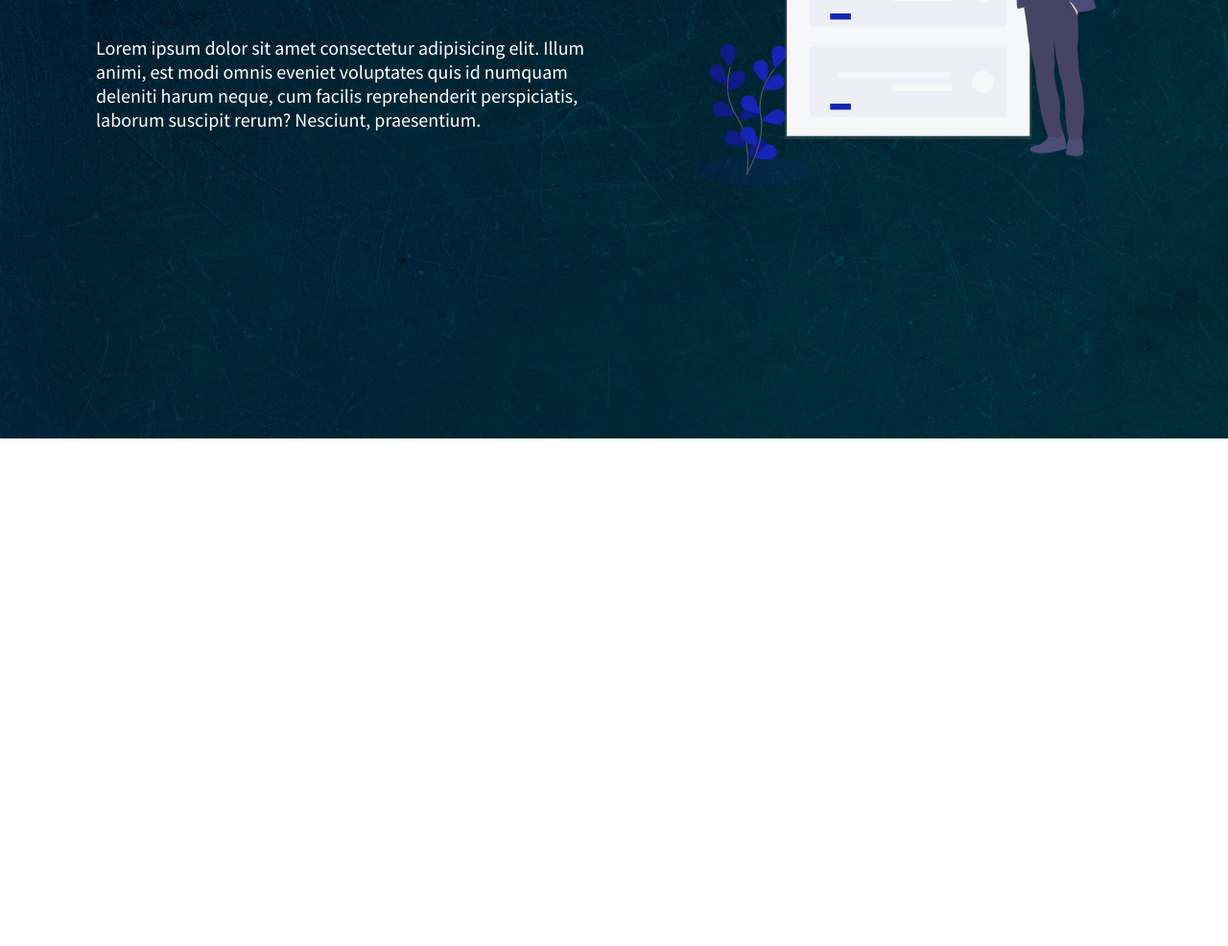
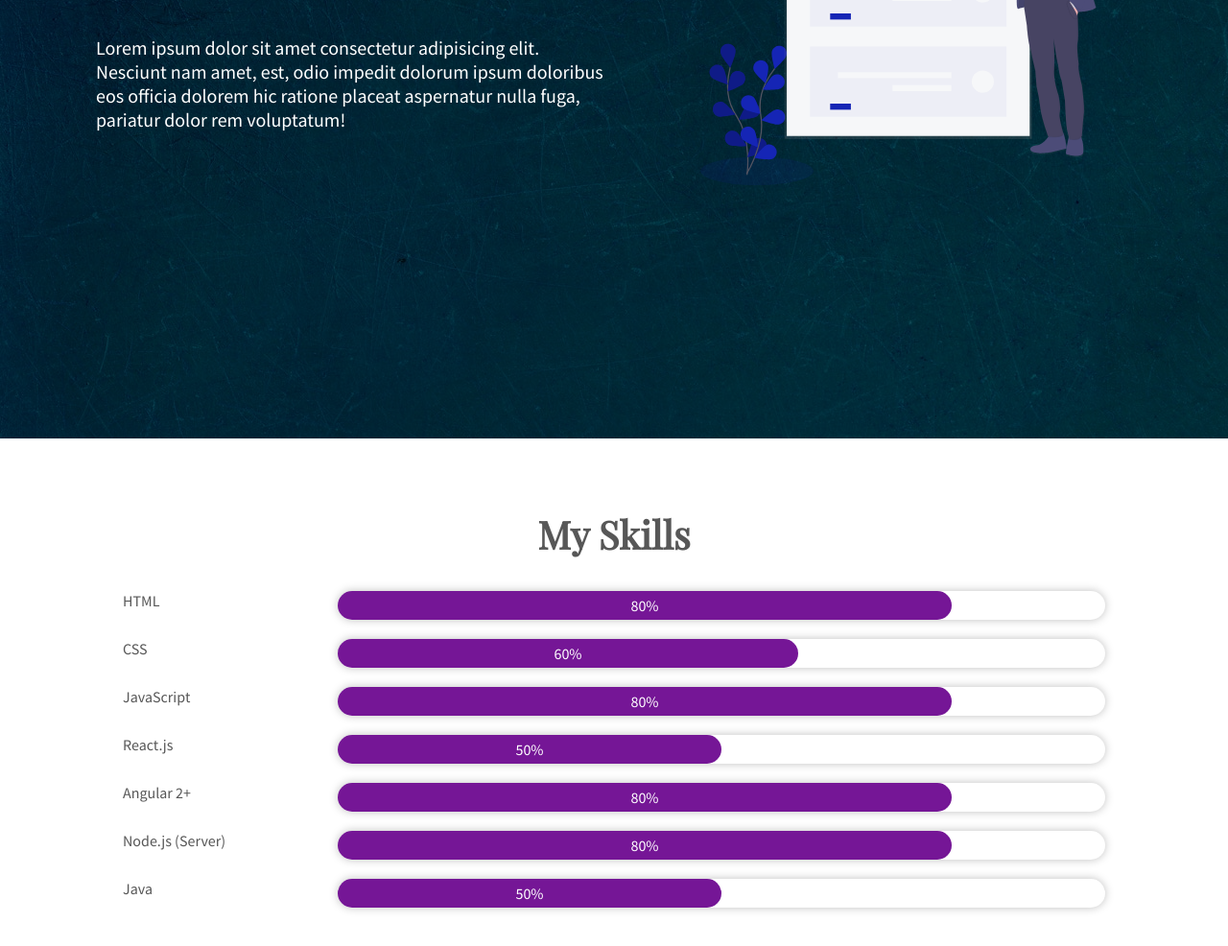
Before and after one commit to irshadjsr21/My-Portfolio, a Gatsby site: page / in a window 1280 px wide. Shown: the part 343-1329 px from the top of the page at 96% size. Before the commit the page ends 800 px from the top, so only its background shows below. Built offline with nearby package versions, Linux system fonts and the light colour scheme; Gatsby itself is replaced by a stand-in of ours.

Commit message:
[Feat] Added skills section and dynamic data

```diff
--- a/gatsby-config.js
+++ b/gatsby-config.js
@@ -1,3 +1,13 @@
 module.exports = {
-  plugins: ["gatsby-plugin-sass"],
+  plugins: [
+    "gatsby-plugin-sass",
+    "gatsby-transformer-json",
+    {
+      resolve: "gatsby-source-filesystem",
+      options: {
+        name: "data",
+        path: `${__dirname}/src/data/`,
+      },
+    },
+  ],
 }
--- a/package.json
+++ b/package.json
@@ -15,8 +15,11 @@
   "dependencies": {
     "gatsby": "^2.4.2",
     "gatsby-plugin-sass": "^2.0.11",
+    "gatsby-source-filesystem": "^2.0.33",
+    "gatsby-transformer-json": "^2.1.11",
     "node-sass": "^4.12.0",
     "react": "^16.8.6",
+    "react-anchor-link-smooth-scroll": "^1.0.12",
     "react-dom": "^16.8.6",
     "react-icons": "^3.6.1"
   },
--- a/src/components/header.jsx
+++ b/src/components/header.jsx
@@ -1,5 +1,5 @@
 import React, { Component } from "react"
-import { Link } from "gatsby"
+import AnchorLink from "react-anchor-link-smooth-scroll"
 import {
   FaLinkedin,
   FaTwitter,
@@ -32,30 +32,30 @@
             </label>
             <div className={styles.link + " clickable"}>
               <div className={styles.linkBg} />
-              <Link to="/">Home</Link>
+              <AnchorLink href="#home">Home</AnchorLink>
             </div>
             <div className={styles.link + " clickable"}>
               <div className={styles.linkBg} />
-              <Link to="/">About</Link>
+              <AnchorLink href="#about">About</AnchorLink>
             </div>
             <div className={styles.link + " clickable"}>
               <div className={styles.linkBg} />
-              <Link to="/">Skills</Link>
+              <AnchorLink href="#skills">Skills</AnchorLink>
             </div>
             <div className={styles.link + " clickable"}>
               <div className={styles.linkBg} />
-              <Link to="/">Project</Link>
+              <AnchorLink href="#project">Project</AnchorLink>
             </div>
             <div className={styles.link + " clickable"}>
               <div className={styles.linkBg} />
-              <Link to="/">Contact</Link>
+              <AnchorLink href="#contact">Contact</AnchorLink>
             </div>
           </div>
         </div>
         <div className={styles.logoConatiner}>
-          <Link to="/">
+          <a href="#home">
             <img src={logo} alt="Irshad logo" />
-          </Link>
+          </a>
         </div>
         <div className={styles.iconContainer}>
           <a
--- /dev/null
+++ b/src/components/skill.jsx
@@ -0,0 +1,18 @@
+import React from "react"
+import styles from "../styles/skills.module.scss"
+
+export default function Skill({ name, percentage }) {
+  const progressBarStyle = {
+    width: percentage + "%",
+  }
+  return (
+    <div className={styles.skill}>
+      <div className={styles.skillName}>{name}</div>
+      <div className={styles.skillBar}>
+        <div className={styles.skillBarFiller} style={progressBarStyle}>
+          <div>{percentage}%</div>
+        </div>
+      </div>
+    </div>
+  )
+}
--- /dev/null
+++ b/src/components/skillsList.jsx
@@ -0,0 +1,17 @@
+import React from "react"
+import Skill from "./skill"
+import styles from "../styles/skills.module.scss"
+
+export default function SkillsList({ skills = [] }) {
+  return (
+    <div className={styles.skillsList}>
+      {skills.map(skill => (
+        <Skill
+          key={skill.name}
+          name={skill.name}
+          percentage={skill.percentage}
+        />
+      ))}
+    </div>
+  )
+}
--- /dev/null
+++ b/src/data/home.json
@@ -0,0 +1,9 @@
+{
+  "home": {
+    "textContents": {
+      "headerText1": "Hi!",
+      "headerText2": "I'm Irshad,",
+      "introText": "Lorem ipsum dolor sit amet consectetur adipisicing elit. Nesciunt nam amet, est, odio impedit dolorum ipsum doloribus eos officia dolorem hic ratione placeat aspernatur nulla fuga, pariatur dolor rem voluptatum!"
+    }
+  }
+}
--- /dev/null
+++ b/src/data/skill.json
@@ -0,0 +1,34 @@
+{
+  "skill": {
+    "skills": [
+      {
+        "name": "HTML",
+        "percentage": "80"
+      },
+      {
+        "name": "CSS",
+        "percentage": "60"
+      },
+      {
+        "name": "JavaScript",
+        "percentage": "80"
+      },
+      {
+        "name": "React.js",
+        "percentage": "50"
+      },
+      {
+        "name": "Angular 2+",
+        "percentage": "80"
+      },
+      {
+        "name": "Node.js (Server)",
+        "percentage": "80"
+      },
+      {
+        "name": "Java",
+        "percentage": "50"
+      }
+    ]
+  }
+}
--- a/src/pages/index.js
+++ b/src/pages/index.js
@@ -1,9 +1,11 @@
 import React from "react"
 import Layout from "../components/layout"
 import Home from "../sections/home"
+import Skills from "../sections/skills"
 
 export default () => (
   <Layout>
     <Home />
+    <Skills />
   </Layout>
 )
--- a/src/sections/home.jsx
+++ b/src/sections/home.jsx
@@ -1,22 +1,19 @@
 import React from "react"
 import styles from "../styles/home.module.scss"
 import illustration from "../images/onboarding.svg"
+import { getTextContents } from "../services/home"
 
 export default function Home() {
+  const data = getTextContents()
   return (
     <section className={styles.mainContainer} id="home">
       <div className={styles.mainContent}>
         <div className={styles.textContainer}>
           <div className={styles.greeting + " font-serif"}>
-            <div className={styles.hi}>Hi!</div>
-            <div className={styles.name}>I'm Irshad,</div>
+            <div className={styles.hi}>{data.headerText1}</div>
+            <div className={styles.name}>{data.headerText2}</div>
           </div>
-          <div className={styles.introText}>
-            Lorem ipsum dolor sit amet consectetur adipisicing elit. Illum
-            animi, est modi omnis eveniet voluptates quis id numquam deleniti
-            harum neque, cum facilis reprehenderit perspiciatis, laborum
-            suscipit rerum? Nesciunt, praesentium.
-          </div>
+          <div className={styles.introText}>{data.introText}</div>
         </div>
         <div className={styles.illustration}>
           <img src={illustration} alt="" />
--- /dev/null
+++ b/src/sections/skills.jsx
@@ -0,0 +1,14 @@
+import React from "react"
+import styles from "../styles/skills.module.scss"
+import SkillsList from "../components/skillsList"
+import { getSkillsList } from "../services/skill"
+
+export default function Skills() {
+  const skills = getSkillsList()
+  return (
+    <section className={styles.mainContainer + " container"} id="skills">
+      <h1 className="text-center">My Skills</h1>
+      <SkillsList skills={skills} />
+    </section>
+  )
+}
--- /dev/null
+++ b/src/services/home.js
@@ -0,0 +1,27 @@
+import { useStaticQuery, graphql } from "gatsby"
+import formatData from "../utils/formatData"
+
+export const getTextContents = () => {
+  const data = useStaticQuery(
+    graphql`
+      query {
+        allDataJson {
+          edges {
+            node {
+              home {
+                textContents {
+                  headerText1
+                  headerText2
+                  introText
+                }
+              }
+            }
+          }
+        }
+      }
+    `
+  )
+  const formattedData =
+    formatData({ data, file: "home", object: "textContents" }) || []
+  return formattedData
+}
--- /dev/null
+++ b/src/services/skill.js
@@ -0,0 +1,26 @@
+import { useStaticQuery, graphql } from "gatsby"
+import formatData from "../utils/formatData"
+
+export const getSkillsList = () => {
+  const data = useStaticQuery(
+    graphql`
+      query {
+        allDataJson {
+          edges {
+            node {
+              skill {
+                skills {
+                  name
+                  percentage
+                }
+              }
+            }
+          }
+        }
+      }
+    `
+  )
+  const formattedData =
+    formatData({ data, file: "skill", object: "skills" }) || []
+  return formattedData
+}
--- a/src/styles/main.scss
+++ b/src/styles/main.scss
@@ -1,6 +1,10 @@
 @import url("https://fonts.googleapis.com/css?family=Source+Sans+Pro");
 @import url("https://fonts.googleapis.com/css?family=Playfair+Display");
 @import "variables";
+
+html {
+  font-size: 16px;
+}
 
 body {
   padding: 0;
@@ -17,6 +21,27 @@ body {
   font-family: "Playfair Display", serif;
 }
 
+h1,
+h2,
+h3,
+h4 {
+  @extend .font-serif;
+}
+
+h1 {
+  font-size: 2.5rem;
+}
+
+.text-center {
+  text-align: center;
+}
+
+.container {
+  padding: 40px;
+  width: 80%;
+  margin: auto;
+}
+
 @media (max-width: 768px) {
   html {
     font-size: 14px;
--- /dev/null
+++ b/src/styles/skills.module.scss
@@ -0,0 +1,36 @@
+@import "variables";
+
+.skillsList {
+  .skill {
+    display: flex;
+    flex-direction: row;
+    justify-content: space-between;
+    margin-bottom: 20px;
+
+    .skillBar {
+      width: 800px;
+      height: 30px;
+      border-radius: 15px;
+      box-shadow: 0px 0px 10px rgba(0, 0, 0, 0.25);
+      background-color: white;
+      position: relative;
+
+      .skillBarFiller {
+        position: absolute;
+        top: 0;
+        left: 0;
+        height: 100%;
+        border-radius: 15px;
+        display: flex;
+        align-items: center;
+        justify-content: center;
+        color: $text-light;
+        background-color: $primary-purple;
+      }
+    }
+  }
+
+  .skill:last-child {
+    margin-bottom: 0;
+  }
+}
--- /dev/null
+++ b/src/utils/formatData.js
@@ -0,0 +1,17 @@
+export default function formatData({ data, file, object }) {
+  if (
+    !(
+      data &&
+      data.allDataJson &&
+      data.allDataJson.edges &&
+      data.allDataJson.edges.length > 0
+    )
+  )
+    return null
+  for (let elem of data.allDataJson.edges) {
+    if (elem.node && elem.node[file] && elem.node[file][object]) {
+      return elem.node[file][object]
+    }
+  }
+  return null
+}
```
Also changed, not shown: 1 other file.
